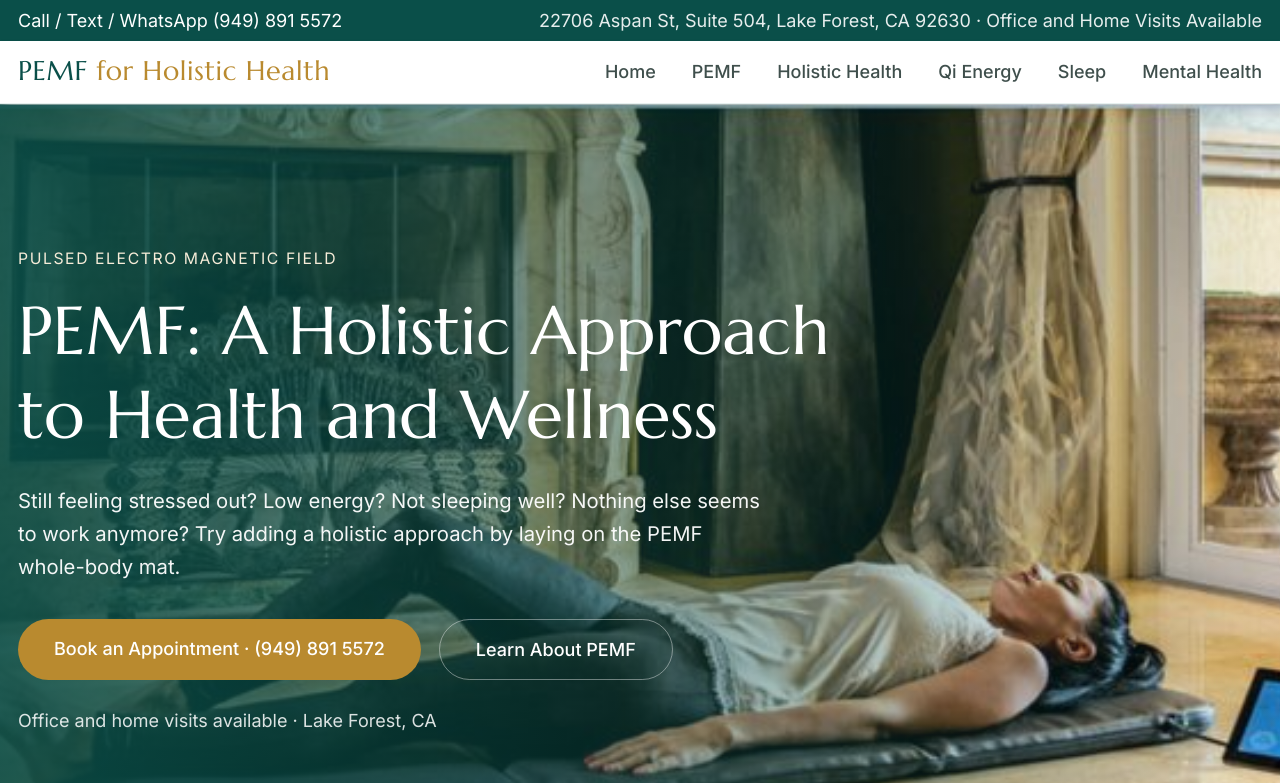
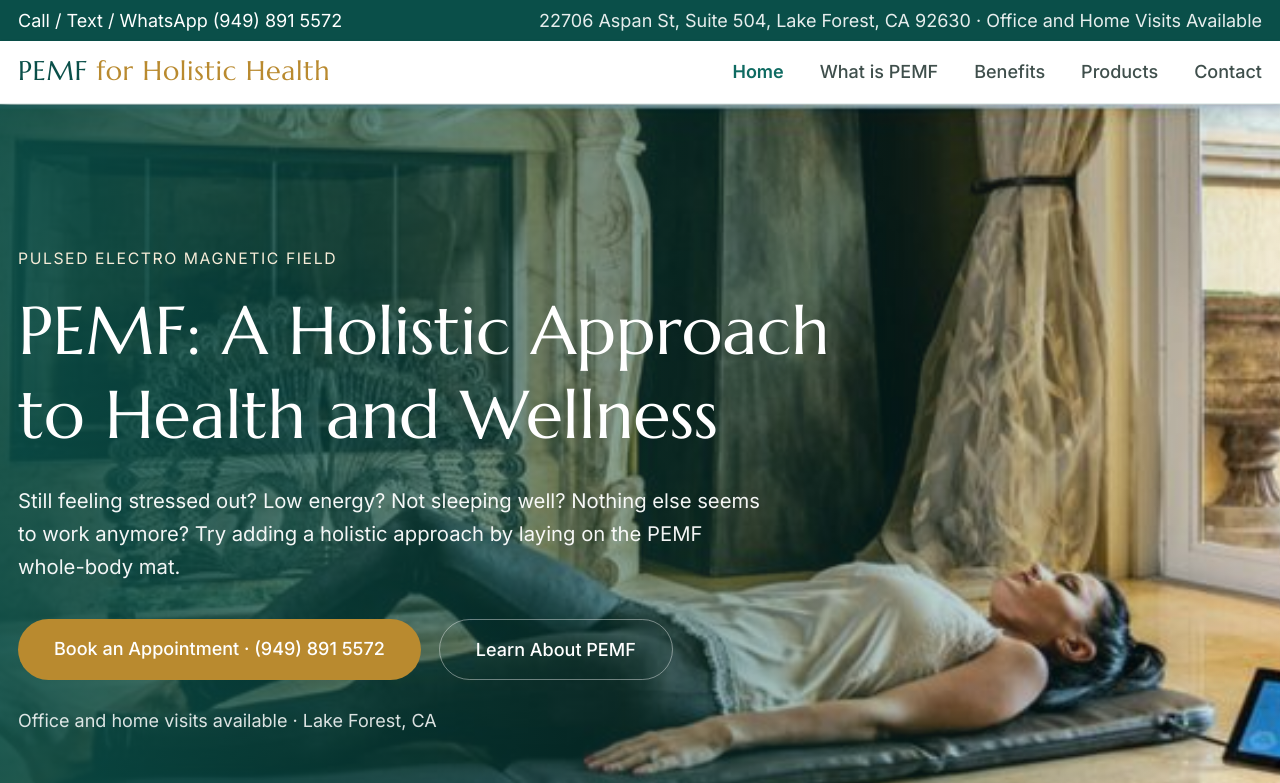
Before and after one commit to dary132/pemf-holistic-health, a Next.js app: page / in a window 1280 px wide. Shown: the top 783 px of the page. Built offline with nearby package versions, Linux system fonts and the light colour scheme.

Commit message:
Move shared chrome into the root layout and route the nav

```diff
--- a/app/layout.tsx
+++ b/app/layout.tsx
@@ -1,6 +1,8 @@
 import type { Metadata } from "next";
 import { Marcellus, Inter } from "next/font/google";
 import "./globals.css";
+import Header from "@/components/Header";
+import Footer from "@/components/Footer";
 import { site } from "@/lib/site";
 
 const display = Marcellus({
@@ -15,16 +17,24 @@ const body = Inter({
 });
 
 export const metadata: Metadata = {
-  metadataBase: new URL("https://pemfforholistichealth.com"),
-  title: `${site.name} | Lake Forest, CA`,
+  metadataBase: new URL(site.url),
+  title: {
+    default: `${site.name} | Lake Forest, CA`,
+    template: `%s | ${site.name}`,
+  },
   description:
-    "PEMF, a holistic approach to health and wellness. Whole-body PEMF sessions for energy, sleep, relaxation, sports performance, and pets. Office and home visits available in Lake Forest, CA.",
+    "Whole-body PEMF sessions in Lake Forest, CA. A holistic approach to energy, sleep, and relaxation. Office and home visits available.",
+  alternates: { canonical: "/" },
 };
 
 export default function RootLayout({ children }: LayoutProps<"/">) {
   return (
     <html lang="en" className={`${display.variable} ${body.variable} h-full antialiased`}>
-      <body className="min-h-full flex flex-col">{children}</body>
+      <body className="min-h-full flex flex-col">
+        <Header />
+        {children}
+        <Footer />
+      </body>
     </html>
   );
 }
--- a/app/page.tsx
+++ b/app/page.tsx
@@ -1,6 +1,4 @@
 import Image from "next/image";
-import Header from "@/components/Header";
-import Footer from "@/components/Footer";
 import { Section } from "@/components/Section";
 import { Banner, Card, FrequencyCard } from "@/components/Card";
 import { VideoEmbed } from "@/components/VideoEmbed";
@@ -20,13 +18,18 @@ import {
   videos,
 } from "@/lib/content";
 
-const learnMore = { href: site.phoneHref, label: "Learn More · Text / Call / WhatsApp" };
+const learnMore = {
+  href: site.phoneHref,
+  label: "Learn More · Text / Call / WhatsApp",
+};
 
 /** Heading that opens a product family inside the Products section. */
 function FamilyHeading({ name, tagline }: { name: string; tagline: string }) {
   return (
     <div className="mb-6 border-t border-brand/15 pt-8">
-      <h3 className="font-display text-2xl text-brand-dark sm:text-3xl">{name}</h3>
+      <h3 className="font-display text-2xl text-brand-dark sm:text-3xl">
+        {name}
+      </h3>
       <p className="mt-2 max-w-2xl text-ink-soft leading-relaxed">{tagline}</p>
     </div>
   );
@@ -34,8 +37,6 @@ function FamilyHeading({ name, tagline }: { name: string; tagline: string }) {
 
 export default function Home() {
   return (
-    <>
-      <Header />
     <main id="home">
       {/* ============ HERO ============ */}
       <section className="relative overflow-hidden bg-brand-dark text-white">
@@ -58,8 +59,9 @@ export default function Home() {
             PEMF: A Holistic Approach to Health and Wellness
           </h1>
           <p className="mt-6 max-w-2xl text-lg text-white/95 leading-relaxed">
-              Still feeling stressed out? Low energy? Not sleeping well? Nothing else seems to work
-              anymore? Try adding a holistic approach by laying on the PEMF whole-body mat.
+            Still feeling stressed out? Low energy? Not sleeping well? Nothing
+            else seems to work anymore? Try adding a holistic approach by laying
+            on the PEMF whole-body mat.
           </p>
           <div className="mt-8 flex flex-wrap gap-4">
             <a
@@ -123,14 +125,16 @@ export default function Home() {
               Why is Earth&apos;s Magnetic Field Vital?
             </h3>
             <p className="mt-3 text-ink-soft leading-relaxed">
-                The Earth&apos;s magnetic field creates a protective shield, the magnetosphere, that
-                protects us from harmful solar and cosmic radiation. It is an essential environmental
-                factor for human existence, supporting and protecting all life on Earth.
+              The Earth&apos;s magnetic field creates a protective shield, the
+              magnetosphere, that protects us from harmful solar and cosmic
+              radiation. It is an essential environmental factor for human
+              existence, supporting and protecting all life on Earth.
             </p>
             <p className="mt-3 text-ink-soft leading-relaxed">
-                Electromagnetic force is the fundamental power train of our Earth and an inevitable
-                source of energy and vitality for our sense of wellness. PEMF utilizes the
-                electromagnetic spectrum to help retain our overall well-being.
+              Electromagnetic force is the fundamental power train of our Earth
+              and an inevitable source of energy and vitality for our sense of
+              wellness. PEMF utilizes the electromagnetic spectrum to help
+              retain our overall well-being.
             </p>
           </div>
           <Image
@@ -144,7 +148,9 @@ export default function Home() {
 
         {/* Videos */}
         <div className="mt-14">
-            <h3 className="font-display text-2xl text-brand-dark mb-6">Watch and Learn</h3>
+          <h3 className="font-display text-2xl text-brand-dark mb-6">
+            Watch and Learn
+          </h3>
           <div className="grid gap-6 md:grid-cols-3">
             {videos.map((v) => (
               <VideoEmbed key={v.videoId} {...v} />
@@ -171,9 +177,16 @@ export default function Home() {
           />
           <div className="grid gap-4 sm:grid-cols-2">
             {holisticAspects.map((a) => (
-                <div key={a.title} className="rounded-xl bg-white border border-brand/10 p-5 shadow-sm">
-                  <p className="font-display text-lg text-brand-dark">{a.title}</p>
-                  <p className="mt-1.5 text-base text-ink-soft leading-relaxed">{a.text}</p>
+              <div
+                key={a.title}
+                className="rounded-xl bg-white border border-brand/10 p-5 shadow-sm"
+              >
+                <p className="font-display text-lg text-brand-dark">
+                  {a.title}
+                </p>
+                <p className="mt-1.5 text-base text-ink-soft leading-relaxed">
+                  {a.text}
+                </p>
               </div>
             ))}
           </div>
@@ -190,9 +203,14 @@ export default function Home() {
         <div className="grid gap-10 lg:grid-cols-2 items-center">
           <div className="grid gap-4 sm:grid-cols-2">
             {energyBenefits.map((b) => (
-                <div key={b.title} className="rounded-xl bg-white border border-brand/10 p-5 shadow-sm">
+              <div
+                key={b.title}
+                className="rounded-xl bg-white border border-brand/10 p-5 shadow-sm"
+              >
                 <p className="font-medium text-brand-dark">{b.title}</p>
-                  <p className="mt-1.5 text-base text-ink-soft leading-relaxed">{b.text}</p>
+                <p className="mt-1.5 text-base text-ink-soft leading-relaxed">
+                  {b.text}
+                </p>
               </div>
             ))}
           </div>
@@ -224,12 +242,13 @@ export default function Home() {
           />
           <div>
             <p className="text-ink-soft leading-relaxed">
-                PEMF helps you relax, unwind, and put your mind at rest. Fall asleep faster and enjoy
-                better quality and quantity of sleep. Wake up less often during the night.
+              PEMF helps you relax, unwind, and put your mind at rest. Fall
+              asleep faster and enjoy better quality and quantity of sleep. Wake
+              up less often during the night.
             </p>
             <p className="mt-4 text-ink-soft leading-relaxed">
-                Deep sleep is crucial for physical and mental rejuvenation, and a foundation of
-                holistic wellness.
+              Deep sleep is crucial for physical and mental rejuvenation, and a
+              foundation of holistic wellness.
             </p>
           </div>
         </div>
@@ -260,11 +279,14 @@ export default function Home() {
             className="w-full rounded-xl shadow-sm object-cover"
           />
           <div>
-              <h3 className="font-display text-2xl text-brand-dark">Brainwave Entrainment</h3>
+            <h3 className="font-display text-2xl text-brand-dark">
+              Brainwave Entrainment
+            </h3>
             <p className="mt-3 text-ink-soft leading-relaxed">
-                A holistic experience for the brain, also known as a Spa for the Mind. Brainwave
-                Entrainment reduces stress, resulting in relaxation, calmness, and ease. It supports
-                clear thinking, coping with stress, and achieving your goals.
+              A holistic experience for the brain, also known as a Spa for the
+              Mind. Brainwave Entrainment reduces stress, resulting in
+              relaxation, calmness, and ease. It supports clear thinking, coping
+              with stress, and achieving your goals.
             </p>
           </div>
         </div>
@@ -272,24 +294,42 @@ export default function Home() {
         <div className="grid gap-6 md:grid-cols-2">
           <div className="rounded-2xl bg-white border border-brand/10 p-7 shadow-sm">
             <div className="flex items-center gap-4">
-                <Image src="/images/stress-meter.png" alt="Stress level illustration" width={72} height={72} className="rounded-lg" />
-                <h3 className="font-display text-xl text-brand-dark">PEMF Helps Manage Stress</h3>
+              <Image
+                src="/images/stress-meter.png"
+                alt="Stress level illustration"
+                width={72}
+                height={72}
+                className="rounded-lg"
+              />
+              <h3 className="font-display text-xl text-brand-dark">
+                PEMF Helps Manage Stress
+              </h3>
             </div>
             <p className="mt-4 text-base text-ink-soft leading-relaxed">
-                Stress is a natural response to perceived or real challenges. Choose a holistic
-                approach using PEMF as your healthy coping mechanism. It is safe, effective, non-invasive,
-                and non-addictive. Use it anytime in the comfort of your own home or office.
+              Stress is a natural response to perceived or real challenges.
+              Choose a holistic approach using PEMF as your healthy coping
+              mechanism. It is safe, effective, non-invasive, and non-addictive.
+              Use it anytime in the comfort of your own home or office.
             </p>
           </div>
           <div className="rounded-2xl bg-white border border-brand/10 p-7 shadow-sm">
             <div className="flex items-center gap-4">
-                <Image src="/images/relax-poolside.jpg" alt="Relaxing poolside PEMF session" width={72} height={72} className="rounded-lg object-cover h-[72px]" />
-                <h3 className="font-display text-xl text-brand-dark">PEMF for Relaxation</h3>
+              <Image
+                src="/images/relax-poolside.jpg"
+                alt="Relaxing poolside PEMF session"
+                width={72}
+                height={72}
+                className="rounded-lg object-cover h-[72px]"
+              />
+              <h3 className="font-display text-xl text-brand-dark">
+                PEMF for Relaxation
+              </h3>
             </div>
             <p className="mt-4 text-base text-ink-soft leading-relaxed">
-                Relaxation is the state of being calm, comfortable, and free from stress. PEMF can be
-                effective for relaxation within minutes, aiding your body in returning to a calm and
-                balanced state, improving sleep, mood, focus, and emotional well-being.
+              Relaxation is the state of being calm, comfortable, and free from
+              stress. PEMF can be effective for relaxation within minutes,
+              aiding your body in returning to a calm and balanced state,
+              improving sleep, mood, focus, and emotional well-being.
             </p>
           </div>
         </div>
@@ -305,7 +345,10 @@ export default function Home() {
       >
         <div className="grid gap-6 md:grid-cols-3">
           {sportsBenefits.map((b) => (
-              <div key={b.title} className="rounded-2xl bg-white border border-brand/10 p-7 shadow-sm text-center">
+            <div
+              key={b.title}
+              className="rounded-2xl bg-white border border-brand/10 p-7 shadow-sm text-center"
+            >
               <Image
                 src={b.image}
                 alt={b.title}
@@ -313,8 +356,12 @@ export default function Home() {
                 height={96}
                 className="mx-auto rounded-xl"
               />
-                <h3 className="mt-4 font-display text-xl text-brand-dark">{b.title}</h3>
-                <p className="mt-2 text-base text-ink-soft leading-relaxed">{b.text}</p>
+              <h3 className="mt-4 font-display text-xl text-brand-dark">
+                {b.title}
+              </h3>
+              <p className="mt-2 text-base text-ink-soft leading-relaxed">
+                {b.text}
+              </p>
             </div>
           ))}
         </div>
@@ -339,14 +386,18 @@ export default function Home() {
           ))}
         </div>
 
-          <h3 className="mt-14 mb-6 font-display text-2xl text-brand-dark">PEMF for Racehorses</h3>
+        <h3 className="mt-14 mb-6 font-display text-2xl text-brand-dark">
+          PEMF for Racehorses
+        </h3>
         <div className="grid gap-6 md:grid-cols-3">
           <Card {...racehorseCards[0]} />
           <div className="flex flex-col justify-center rounded-2xl border border-brand/10 bg-white p-7 shadow-sm">
-              <h4 className="font-display text-xl text-brand-dark">Stress-Free Technique</h4>
+            <h4 className="font-display text-xl text-brand-dark">
+              Stress-Free Technique
+            </h4>
             <p className="mt-2 text-base text-ink-soft leading-relaxed">
-                Benefits of racehorses using hands-free Intelligent Magnetic Resonance Stimulation
-                PEMF:
+              Benefits of racehorses using hands-free Intelligent Magnetic
+              Resonance Stimulation PEMF:
             </p>
             <ul className="mt-4 space-y-2">
               {racehorseBenefits.map((b) => (
@@ -387,9 +438,9 @@ export default function Home() {
           />
           <div>
             <p className="text-ink-soft leading-relaxed">
-                Extremely low frequency and low intensity PEMF for wellness, with manual operation,
-                fast start programs, program mode, split mode, iGUIDE, and hybrid application all
-                driven from one control unit.
+              Extremely low frequency and low intensity PEMF for wellness, with
+              manual operation, fast start programs, program mode, split mode,
+              iGUIDE, and hybrid application all driven from one control unit.
             </p>
             <a
               href={learnMore.href}
@@ -433,8 +484,9 @@ export default function Home() {
           />
           <div>
             <p className="text-ink-soft leading-relaxed">
-                The Smart Pulser helps you move effortlessly between rest, balance, and peak
-                performance, using the world&apos;s first Inductive Fiber Coil Technology.
+              The Smart Pulser helps you move effortlessly between rest,
+              balance, and peak performance, using the world&apos;s first
+              Inductive Fiber Coil Technology.
             </p>
             <a
               href={learnMore.href}
@@ -445,10 +497,12 @@ export default function Home() {
           </div>
         </div>
 
-          <h4 className="mt-12 font-display text-2xl text-brand-dark">Spectrum of Vitality</h4>
+        <h4 className="mt-12 font-display text-2xl text-brand-dark">
+          Spectrum of Vitality
+        </h4>
         <p className="mt-2 max-w-3xl text-ink-soft leading-relaxed">
-            Within this narrow, powerful range and its circadian alignment, different frequencies
-            support different states of well-being.
+          Within this narrow, powerful range and its circadian alignment,
+          different frequencies support different states of well-being.
         </p>
         <div className="mt-6 grid gap-4 sm:grid-cols-2 lg:grid-cols-3 xl:grid-cols-5">
           {frequencyZones.map((z) => (
@@ -465,14 +519,16 @@ export default function Home() {
               Why Low Frequency is High Impact
             </h3>
             <p className="mt-2 text-base leading-relaxed text-ink-soft">
-                In the world of holistic PEMF, less is always more. High-frequency radiation, like
-                Wi-Fi or cellular signals, can be stressful to the body. The Smart Pulser stays
-                strictly within the risk-free Extremely Low Frequency (ELF) range.
+              In the world of holistic PEMF, less is always more. High-frequency
+              radiation, like Wi-Fi or cellular signals, can be stressful to the
+              body. The Smart Pulser stays strictly within the risk-free
+              Extremely Low Frequency (ELF) range.
             </p>
             <p className="mt-3 text-base leading-relaxed text-ink-soft">
-                By operating between 0.5 and 25 Hz, the energy delivered is gentle, non-invasive, and
-                tuned to the natural windows of cellular communication. It is not about overwhelming
-                the body with power, but supporting it with resonance.
+              By operating between 0.5 and 25 Hz, the energy delivered is
+              gentle, non-invasive, and tuned to the natural windows of cellular
+              communication. It is not about overwhelming the body with power,
+              but supporting it with resonance.
             </p>
           </div>
         </div>
@@ -486,12 +542,16 @@ export default function Home() {
         </div>
         <div className="grid gap-6 md:grid-cols-2">
           {alsoAvailable.map((p) => (
-              <Card key={p.title} image={p.image} title={p.title} body={p.body} cta={learnMore} />
+            <Card
+              key={p.title}
+              image={p.image}
+              title={p.title}
+              body={p.body}
+              cta={learnMore}
+            />
           ))}
         </div>
       </Section>
     </main>
-      <Footer />
-    </>
   );
 }
--- a/components/Header.tsx
+++ b/components/Header.tsx
@@ -1,10 +1,15 @@
 "use client";
 
 import { useState } from "react";
+import Link from "next/link";
+import { usePathname } from "next/navigation";
 import { navLinks, site } from "@/lib/site";
 
 export default function Header() {
   const [open, setOpen] = useState(false);
+  const pathname = usePathname();
+
+  const isActive = (href: string) => pathname === href;
 
   return (
     <div className="sticky top-0 z-50">
@@ -25,21 +30,26 @@ export default function Header() {
       {/* Main nav */}
       <header className="bg-white/95 backdrop-blur border-b border-brand/10 shadow-sm">
         <div className="mx-auto max-w-6xl px-4 flex items-center justify-between gap-4 py-3">
-          <a href="#home" className="shrink-0">
+          <Link href="/" className="shrink-0">
             <span className="font-display text-xl sm:text-2xl text-brand-dark tracking-wide">
               PEMF <span className="text-accent">for Holistic Health</span>
             </span>
-          </a>
+          </Link>
 
           <nav className="hidden lg:flex items-center gap-8 text-base font-medium text-ink-soft">
             {navLinks.map((link) => (
-              <a
+              <Link
                 key={link.href}
                 href={link.href}
-                className="whitespace-nowrap hover:text-brand transition-colors"
+                aria-current={isActive(link.href) ? "page" : undefined}
+                className={
+                  isActive(link.href)
+                    ? "whitespace-nowrap font-semibold text-brand"
+                    : "whitespace-nowrap hover:text-brand transition-colors"
+                }
               >
                 {link.label}
-              </a>
+              </Link>
             ))}
           </nav>
 
@@ -63,14 +73,19 @@ export default function Header() {
         {open && (
           <nav className="lg:hidden border-t border-brand/10 bg-white px-4 py-3 grid grid-cols-2 gap-2 text-base text-ink-soft">
             {navLinks.map((link) => (
-              <a
+              <Link
                 key={link.href}
                 href={link.href}
                 onClick={() => setOpen(false)}
-                className="rounded-md px-3 py-2 hover:bg-brand-light hover:text-brand"
+                aria-current={isActive(link.href) ? "page" : undefined}
+                className={
+                  isActive(link.href)
+                    ? "rounded-md px-3 py-2 bg-brand-light font-semibold text-brand"
+                    : "rounded-md px-3 py-2 hover:bg-brand-light hover:text-brand"
+                }
               >
                 {link.label}
-              </a>
+              </Link>
             ))}
           </nav>
         )}
--- a/lib/site.ts
+++ b/lib/site.ts
@@ -1,6 +1,8 @@
 export const site = {
   name: "PEMF for Holistic Health",
   tagline: "A Holistic Approach to Health and Wellness",
+  url: "https://pemfforholistichealth.com",
+  areaServed: "Orange County, California",
   phone: "(949) 891 5572",
   phoneHref: "tel:+19498915572",
   whatsapp: "(949) 891 5572",
@@ -18,10 +20,9 @@ export const site = {
 };
 
 export const navLinks = [
-  { label: "Home", href: "#home" },
-  { label: "PEMF", href: "#pemf" },
-  { label: "Holistic Health", href: "#holistic-health" },
-  { label: "Qi Energy", href: "#qi-energy" },
-  { label: "Sleep", href: "#sleep" },
-  { label: "Mental Health", href: "#mental-health" },
+  { label: "Home", href: "/" },
+  { label: "What is PEMF", href: "/what-is-pemf" },
+  { label: "Benefits", href: "/benefits" },
+  { label: "Products", href: "/products" },
+  { label: "Contact", href: "/contact" },
 ];
```
Also changed, not shown: components/Footer.tsx (+17 -3 lines). Lines whose indentation alone changed are shown as unchanged.
